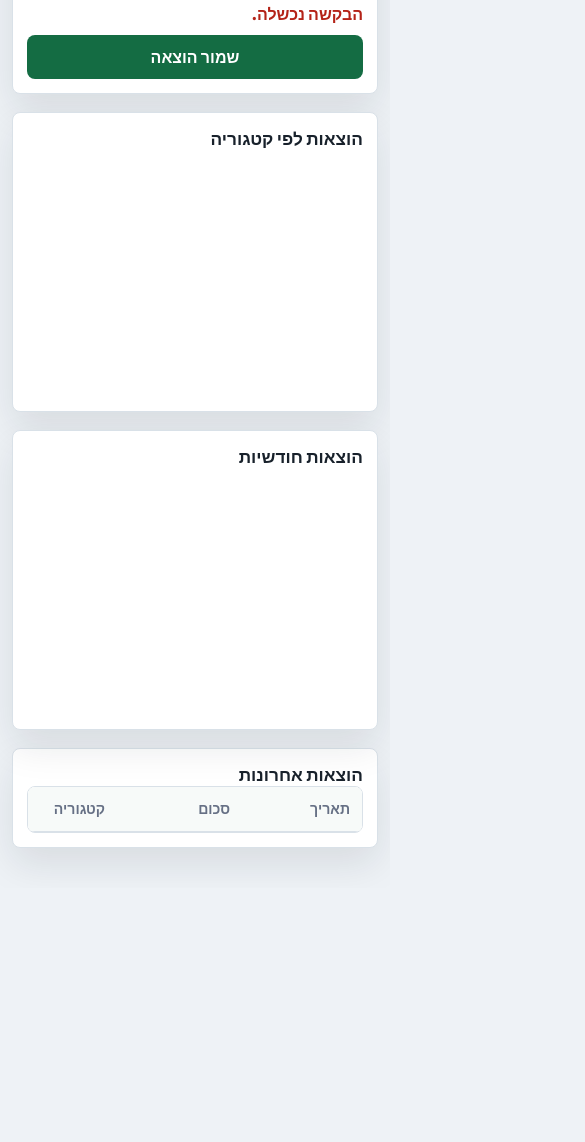
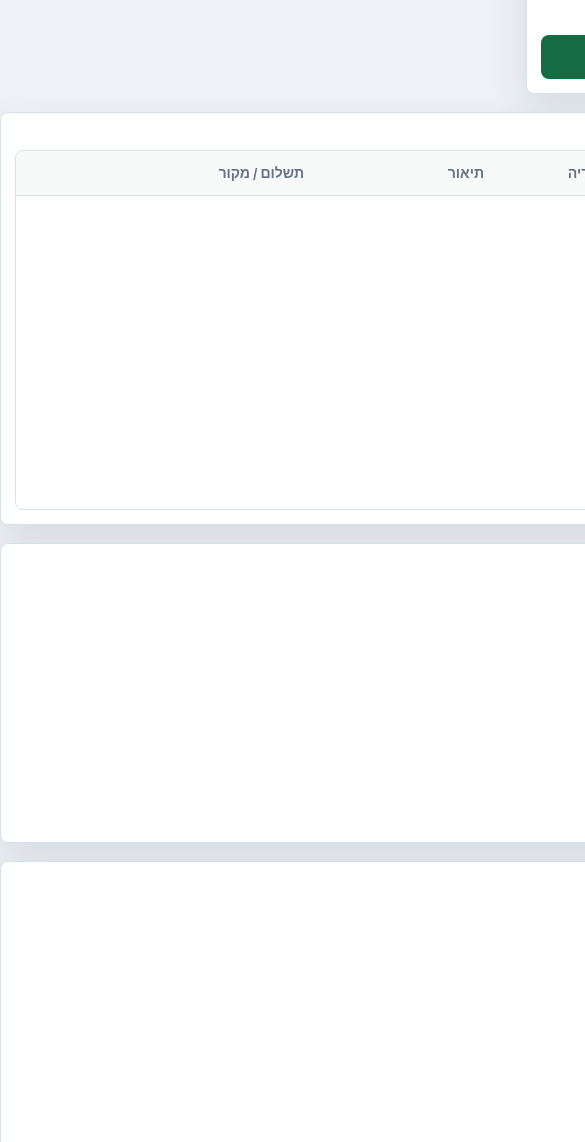
Before and after one commit to elhanan25/onControl, a website: page public/index.html in a window 390 px wide. Shown: the part 1180-2322 px from the top of the page, 585 px wide, since content can reach past the window. Before the commit the page ends 2068 px from the top, so only its background shows below. Drawn offline with nearby package versions, Linux system fonts and the light colour scheme; no server answers.

Commit message:
Place table above charts

```diff
--- a/public/index.html
+++ b/public/index.html
@@ -7,9 +7,9 @@
     <link rel="preconnect" href="https://fonts.googleapis.com">
     <link rel="preconnect" href="https://fonts.gstatic.com" crossorigin>
     <link href="https://fonts.googleapis.com/css2?family=Assistant:wght@400;500;600;700;800&display=swap" rel="stylesheet">
-    <link rel="stylesheet" href="styles.css?v=20260607-table-edit-capture">
+    <link rel="stylesheet" href="styles.css?v=20260607-table-above-charts">
     <script src="/vendor/chart.js/chart.umd.js" defer></script>
-    <script src="app.js?v=20260607-table-edit-capture" defer></script>
+    <script src="app.js?v=20260607-table-above-charts" defer></script>
   </head>
   <body>
     <div class="app-shell">
@@ -95,22 +95,7 @@
             <button class="primary-button" type="submit" id="submitButton">שמור הוצאה</button>
           </form>
 
-          <section class="charts">
-            <div class="chart-panel">
-              <div class="panel-title">
-                <h2 id="categoryChartTitle">לפי קטגוריה</h2>
-              </div>
-              <canvas id="categoryChart"></canvas>
-            </div>
-            <div class="chart-panel">
-              <div class="panel-title">
-                <h2 id="monthlyChartTitle">סיכום חודשי</h2>
-              </div>
-              <canvas id="monthlyChart"></canvas>
-            </div>
-          </section>
-        </section>
-
+          <div class="content-stack">
             <section class="panel table-panel">
               <div class="panel-title">
                 <h2 id="tableTitle">הוצאות אחרונות</h2>
@@ -133,6 +118,23 @@
                 <p class="empty-state" id="emptyState">עדיין אין נתונים בעמוד הזה.</p>
               </div>
             </section>
+
+            <section class="charts">
+              <div class="chart-panel">
+                <div class="panel-title">
+                  <h2 id="categoryChartTitle">לפי קטגוריה</h2>
+                </div>
+                <canvas id="categoryChart"></canvas>
+              </div>
+              <div class="chart-panel">
+                <div class="panel-title">
+                  <h2 id="monthlyChartTitle">סיכום חודשי</h2>
+                </div>
+                <canvas id="monthlyChart"></canvas>
+              </div>
+            </section>
+          </div>
+        </section>
       </main>
     </div>
   </body>
--- a/public/styles.css
+++ b/public/styles.css
@@ -219,6 +219,12 @@ h2 {
   align-items: start;
 }
 
+.content-stack {
+  display: grid;
+  gap: 18px;
+  min-width: 0;
+}
+
 .panel,
 .chart-panel {
   padding: 16px;
@@ -349,12 +355,11 @@ canvas {
 }
 
 .table-panel {
-  margin-top: 18px;
   padding-bottom: 12px;
 }
 
 .table-wrap {
-  max-height: 430px;
+  height: 238px;
   overflow: auto;
   border: 1px solid var(--line);
   border-radius: 8px;
@@ -482,6 +487,11 @@ tbody tr:hover {
     display: block;
   }
 
+  .content-stack {
+    display: grid;
+    gap: 18px;
+  }
+
   .date-pill {
     margin-top: 16px;
     text-align: right;
@@ -495,6 +505,10 @@ tbody tr:hover {
   .form-panel {
     position: static;
     margin-bottom: 18px;
+  }
+
+  .table-wrap {
+    height: 360px;
   }
 }
 
```
Lines whose indentation alone changed are shown as unchanged.
